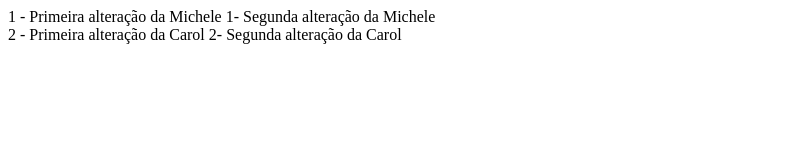
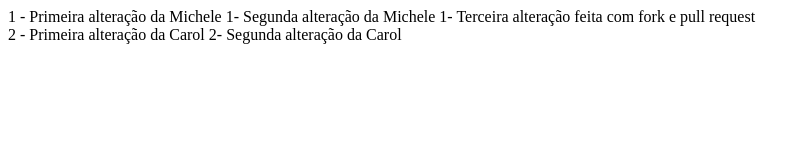
Before and after one commit to michele-seadi/Repositorio-da-carol, a plain HTML site: page index.html in a window 1280 px wide. Shown: the whole page, without its empty margins (0-811 px from the left). Drawn offline with Linux system fonts and the light colour scheme.

Commit message:
Terceira alteração

```diff
--- a/index.html
+++ b/index.html
@@ -10,6 +10,7 @@
     <div>
         1 - Primeira alteração da Michele
         1- Segunda alteração da Michele
+        1- Terceira alteração feita com fork e pull request
     </div>
 
     <div>
```
